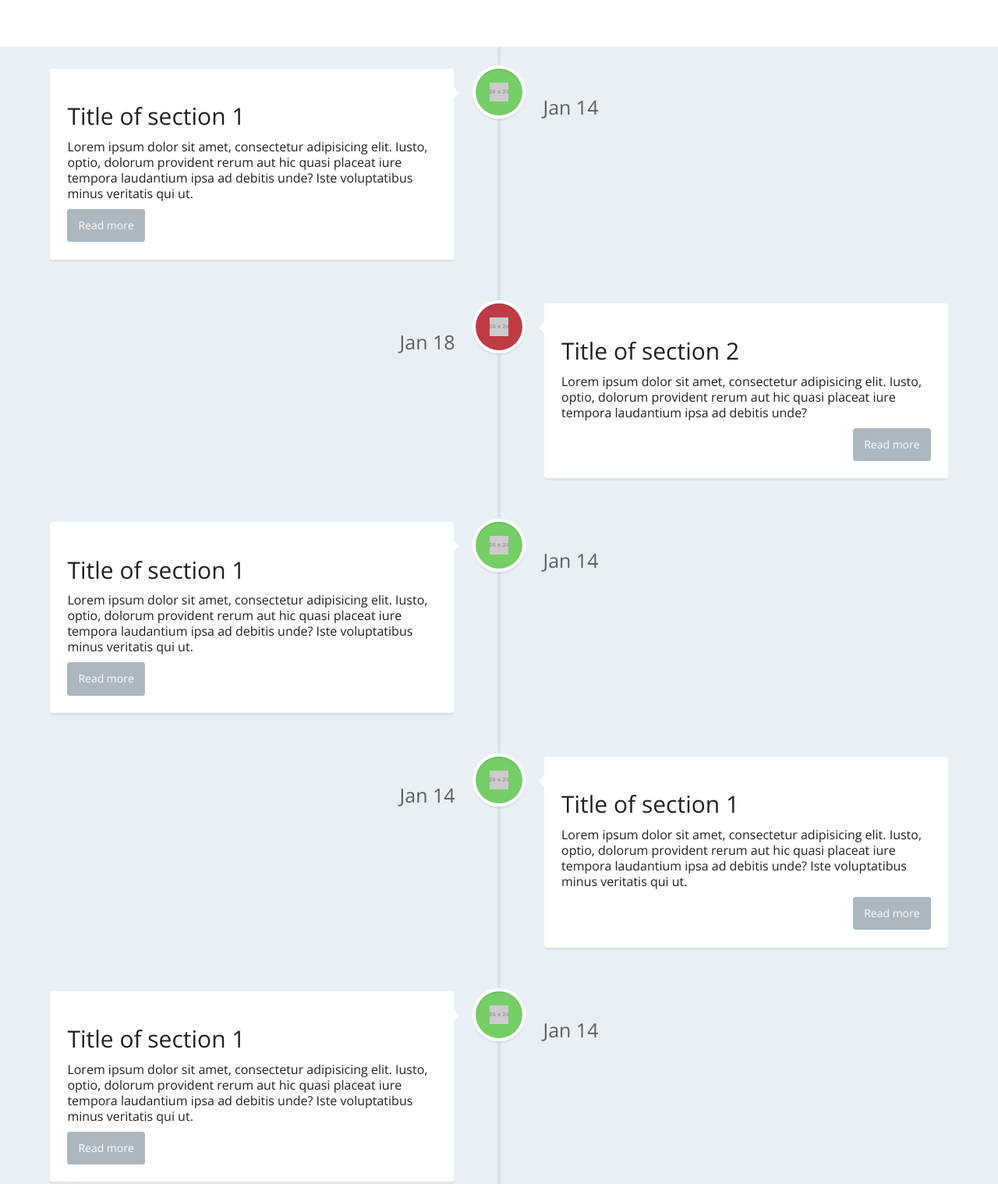
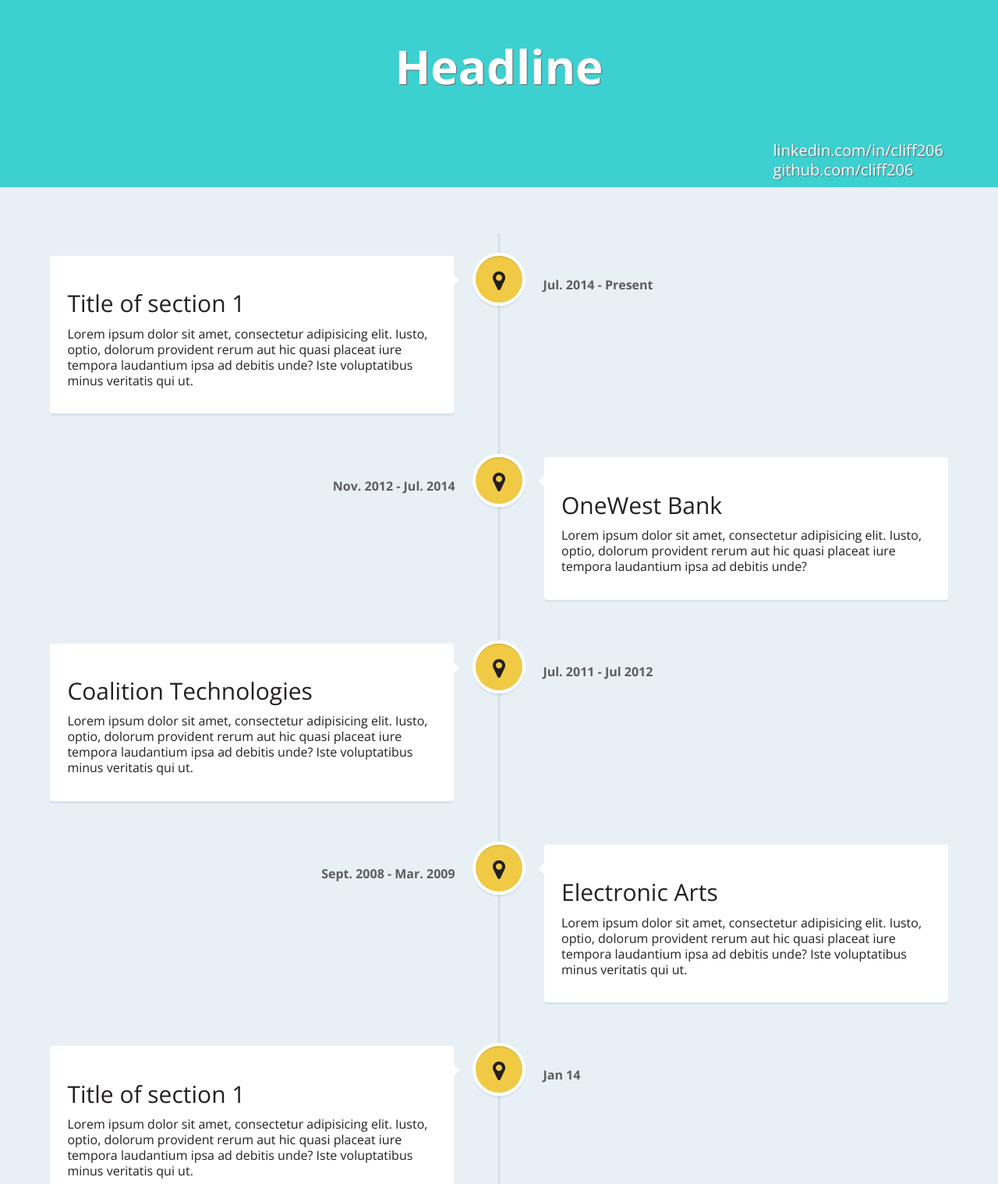
Before and after one commit to cliff206/base-styles, a plain HTML site: page timeline.html in a window 1280 px wide. Shown: the top 1518 px of the page at 78% size. Drawn offline with nearby package versions, Linux system fonts and the light colour scheme; placeholder pictures from the web are drawn by us.

Commit message:
Updated resume page

```diff
--- a/css/experiment.less
+++ b/css/experiment.less
@@ -3,6 +3,13 @@ Experiements
 ---------------------------------------------------------------------------------------*/
 
 /*timeline styles*/
+
+.cd-is-hidden {
+	@media @desktop-lg, @desktop-xl{
+		visibility: hidden;
+	}
+}
+
 .cd-timeline {
 	overflow: hidden;
 	margin: 2em auto;
@@ -84,7 +91,7 @@ Experiements
 	-webkit-box-shadow: 0 0 0 4px white, inset 0 2px 0 rgba(0, 0, 0, 0.08), 0 3px 0 4px rgba(0, 0, 0, 0.05);
 	box-shadow: 0 0 0 4px white, inset 0 2px 0 rgba(0, 0, 0, 0.08), 0 3px 0 4px rgba(0, 0, 0, 0.05);
 
-	img{
+	span{
 		display: block;
 		width: 24px;
 		height: 24px;
@@ -244,16 +251,17 @@ Experiements
 }
 
 @media only screen and (min-width: 768px) {
-  /*.cd-timeline__content h2 {
-    font-size: 2rem;
-  }
-  .cd-timeline__content p {
-    font-size: 1.6rem;
-  }
+	/*.cd-timeline__content h2 {
+		font-size: 2rem;
+	}
+	.cd-timeline__content p {
+		font-size: 1.6rem;
+	}*/
   .cd-timeline__read-more,
   .cd-timeline__date {
-    font-size: 1.4rem;
-  }*/
+    font-size: 1rem;
+    font-weight:700;
+  }
 }
 
 
--- a/css/global.less
+++ b/css/global.less
@@ -295,11 +295,6 @@ Layout
 }
 
 
-
-
-
-
-
 /* -----------
 Utilities
 -------------- */
@@ -378,6 +373,9 @@ Utilities
 }
 .vh50{
 	height:50vh;
+}
+.vh30{
+	height:30vh;
 }
 
 
--- a/css/page-styles.less
+++ b/css/page-styles.less
@@ -6,5 +6,10 @@ Page/Location Specific Styles
 .resume-pg{
 
 	background:#e9f0f5;
-
+	.hero{
+		background:@teal;
+		.flex{
+			.flex-direction(column);
+		}
+	}
 }
--- a/css/variables.less
+++ b/css/variables.less
@@ -21,7 +21,7 @@
 @lt-grey:#5a5a5a;
 @red:#eb2a31;
 @navy:#003366;
-@teal:#00c2bb;
+@teal:#3DD0D1;
 @green: #33cc00;
 @blue: #1D9BF7;
 
--- a/js/custom.js
+++ b/js/custom.js
@@ -41,7 +41,6 @@ var $carousel = $(this).find('.carousel-inner .item');
 //ends hide left and right arrows
 
 //vertical time line
-
 (function(){
     // Vertical Timeline - by CodyHouse.co
 	function VerticalTimeline( element ) {
--- a/timeline.html
+++ b/timeline.html
@@ -50,12 +50,103 @@
 
 		<!-- Page content - Resume -->
 		<div class="resume-pg">
+
+			<div class="hero">
+				<div class="container">
+					<div class="row">
+						<div class="col-xs-12">
+							<div class="vh30 flex">
+								<h1 class="text-center white text-shadow align-center">
+									Headline
+								</h1>
+
+								<h5 class="align-y-bottom">
+									<a href="https://linkedin.com/in/cliff206" class="white text-shadow">linkedin.com/in/cliff206</a>
+									<br>
+									<a href="https://github.com/cliff206/" class="white text-shadow">github.com/cliff206</a>
+								</h5>
+							</div>
+						</div>
+					</div>
+				</div>
+			</div>
 			<section class="cd-timeline js-cd-timeline">
 				<div class="cd-timeline__container">
 					<div class="cd-timeline__block js-cd-block">
-						<div class="cd-timeline__img cd-timeline__img--picture js-cd-img">
-							<img src="https://via.placeholder.com/24x24">
-						</div> <!-- cd-timeline__img -->
+						<div class="cd-timeline__img cd-timeline__img--location js-cd-img">
+							<span class="fa fa-map-marker fa-2x text-center nomargin"></span>
+						</div>
+						<!-- cd-timeline__img -->
+
+						<div class="cd-timeline__content js-cd-content">
+							<h3>Title of section 1</h3>
+							<p>
+								Lorem ipsum dolor sit amet, consectetur adipisicing elit. Iusto, optio, dolorum provident rerum aut hic quasi placeat iure tempora laudantium ipsa ad debitis unde? Iste voluptatibus minus veritatis qui ut.
+							</p>
+
+							<span class="cd-timeline__date h4">Jul. 2014 - Present</span>
+						</div>
+						<!-- cd-timeline__content -->
+					</div>
+					<!-- cd-timeline__block -->
+
+					<div class="cd-timeline__block js-cd-block">
+						<div class="cd-timeline__img cd-timeline__img--location js-cd-img">
+							<span class="fa fa-map-marker fa-2x text-center nomargin"></span>
+						</div>
+						<!-- cd-timeline__img -->
+
+						<div class="cd-timeline__content js-cd-content">
+							<h3>OneWest Bank</h3>
+							<p>Lorem ipsum dolor sit amet, consectetur adipisicing elit. Iusto, optio, dolorum provident rerum aut hic quasi placeat iure tempora laudantium ipsa ad debitis unde?</p>
+							<span class="cd-timeline__date h4">Nov. 2012 - Jul. 2014</span>
+						</div>
+						<!-- cd-timeline__content -->
+					</div>
+					<!-- cd-timeline__block -->
+
+					<div class="cd-timeline__block js-cd-block">
+						<div class="cd-timeline__img cd-timeline__img--location js-cd-img">
+							<span class="fa fa-map-marker fa-2x text-center nomargin"></span>
+						</div>
+						<!-- cd-timeline__img -->
+
+						<div class="cd-timeline__content js-cd-content">
+							<h3>Coalition Technologies</h3>
+							<p>
+								Lorem ipsum dolor sit amet, consectetur adipisicing elit. Iusto, optio, dolorum provident rerum aut hic quasi placeat iure tempora laudantium ipsa ad debitis unde? Iste voluptatibus minus veritatis qui ut.
+							</p>
+
+							<span class="cd-timeline__date h4">Jul. 2011 - Jul 2012</span>
+						</div>
+						<!-- cd-timeline__content -->
+					</div>
+					<!-- cd-timeline__block -->
+
+					<div class="cd-timeline__block js-cd-block">
+						<div class="cd-timeline__img cd-timeline__img--location js-cd-img">
+							<span class="fa fa-map-marker fa-2x text-center nomargin"></span>
+						</div>
+						<!-- cd-timeline__img -->
+
+						<div class="cd-timeline__content js-cd-content">
+							<h3>Electronic Arts</h3>
+							<p>
+								Lorem ipsum dolor sit amet, consectetur adipisicing elit. Iusto, optio, dolorum provident rerum aut hic quasi placeat iure tempora laudantium ipsa ad debitis unde? Iste voluptatibus minus veritatis qui ut.
+							</p>
+
+
+							<span class="cd-timeline__date h4">Sept. 2008 - Mar. 2009 </span>
+						</div>
+						<!-- cd-timeline__content -->
+					</div>
+					<!-- cd-timeline__block -->
+
+					<div class="cd-timeline__block js-cd-block">
+						<div class="cd-timeline__img cd-timeline__img--location js-cd-img">
+							<span class="fa fa-map-marker fa-2x text-center nomargin"></span>
+						</div>
+						<!-- cd-timeline__img -->
 
 						<div class="cd-timeline__content js-cd-content">
 							<h3>Title of section 1</h3>
@@ -65,87 +156,10 @@
 
 							<a href="#0" class="cd-timeline__read-more">Read more</a>
 							<span class="cd-timeline__date h4">Jan 14</span>
-						</div> <!-- cd-timeline__content -->
-					</div> <!-- cd-timeline__block -->
-
-					<div class="cd-timeline__block js-cd-block">
-						<div class="cd-timeline__img cd-timeline__img--movie js-cd-img">
-							<img src="https://via.placeholder.com/24x24" alt="Movie">
-						</div> <!-- cd-timeline__img -->
-
-						<div class="cd-timeline__content js-cd-content">
-							<h3>Title of section 2</h3>
-							<p>Lorem ipsum dolor sit amet, consectetur adipisicing elit. Iusto, optio, dolorum provident rerum aut hic quasi placeat iure tempora laudantium ipsa ad debitis unde?</p>
-							<a href="#0" class="cd-timeline__read-more">Read more</a>
-							<span class="cd-timeline__date h4">Jan 18</span>
-						</div> <!-- cd-timeline__content -->
-					</div> <!-- cd-timeline__block -->
-
-					<div class="cd-timeline__block js-cd-block">
-						<div class="cd-timeline__img cd-timeline__img--picture js-cd-img">
-							<img src="https://via.placeholder.com/24x24">
-						</div> <!-- cd-timeline__img -->
-
-						<div class="cd-timeline__content js-cd-content">
-							<h3>Title of section 1</h3>
-							<p>
-								Lorem ipsum dolor sit amet, consectetur adipisicing elit. Iusto, optio, dolorum provident rerum aut hic quasi placeat iure tempora laudantium ipsa ad debitis unde? Iste voluptatibus minus veritatis qui ut.
-							</p>
-
-							<a href="#0" class="cd-timeline__read-more">Read more</a>
-							<span class="cd-timeline__date h4">Jan 14</span>
-						</div> <!-- cd-timeline__content -->
-					</div> <!-- cd-timeline__block -->
-
-					<div class="cd-timeline__block js-cd-block">
-						<div class="cd-timeline__img cd-timeline__img--picture js-cd-img">
-							<img src="https://via.placeholder.com/24x24">
-						</div> <!-- cd-timeline__img -->
-
-						<div class="cd-timeline__content js-cd-content">
-							<h3>Title of section 1</h3>
-							<p>
-								Lorem ipsum dolor sit amet, consectetur adipisicing elit. Iusto, optio, dolorum provident rerum aut hic quasi placeat iure tempora laudantium ipsa ad debitis unde? Iste voluptatibus minus veritatis qui ut.
-							</p>
-
-							<a href="#0" class="cd-timeline__read-more">Read more</a>
-							<span class="cd-timeline__date h4">Jan 14</span>
-						</div> <!-- cd-timeline__content -->
-					</div> <!-- cd-timeline__block -->
-
-					<div class="cd-timeline__block js-cd-block">
-						<div class="cd-timeline__img cd-timeline__img--picture js-cd-img">
-							<img src="https://via.placeholder.com/24x24">
-						</div> <!-- cd-timeline__img -->
-
-						<div class="cd-timeline__content js-cd-content">
-							<h3>Title of section 1</h3>
-							<p>
-								Lorem ipsum dolor sit amet, consectetur adipisicing elit. Iusto, optio, dolorum provident rerum aut hic quasi placeat iure tempora laudantium ipsa ad debitis unde? Iste voluptatibus minus veritatis qui ut.
-							</p>
-
-							<a href="#0" class="cd-timeline__read-more">Read more</a>
-							<span class="cd-timeline__date h4">Jan 14</span>
-						</div> <!-- cd-timeline__content -->
-					</div> <!-- cd-timeline__block -->
-
-					<div class="cd-timeline__block js-cd-block">
-						<div class="cd-timeline__img cd-timeline__img--picture js-cd-img">
-							<img src="https://via.placeholder.com/24x24">
-						</div> <!-- cd-timeline__img -->
-
-						<div class="cd-timeline__content js-cd-content">
-							<h3>Title of section 1</h3>
-							<p>
-								Lorem ipsum dolor sit amet, consectetur adipisicing elit. Iusto, optio, dolorum provident rerum aut hic quasi placeat iure tempora laudantium ipsa ad debitis unde? Iste voluptatibus minus veritatis qui ut.
-							</p>
-
-							<a href="#0" class="cd-timeline__read-more">Read more</a>
-							<span class="cd-timeline__date h4">Jan 14</span>
-						</div> <!-- cd-timeline__content -->
-					</div> <!-- cd-timeline__block -->
-
-				<!-- ... -->
+						</div>
+						<!-- cd-timeline__content -->
+					</div>
+					<!-- cd-timeline__block -->
 				</div>
 				</section> <!-- cd-timeline -->
 		</div>
```
Also changed, not shown: css/layout.css.
